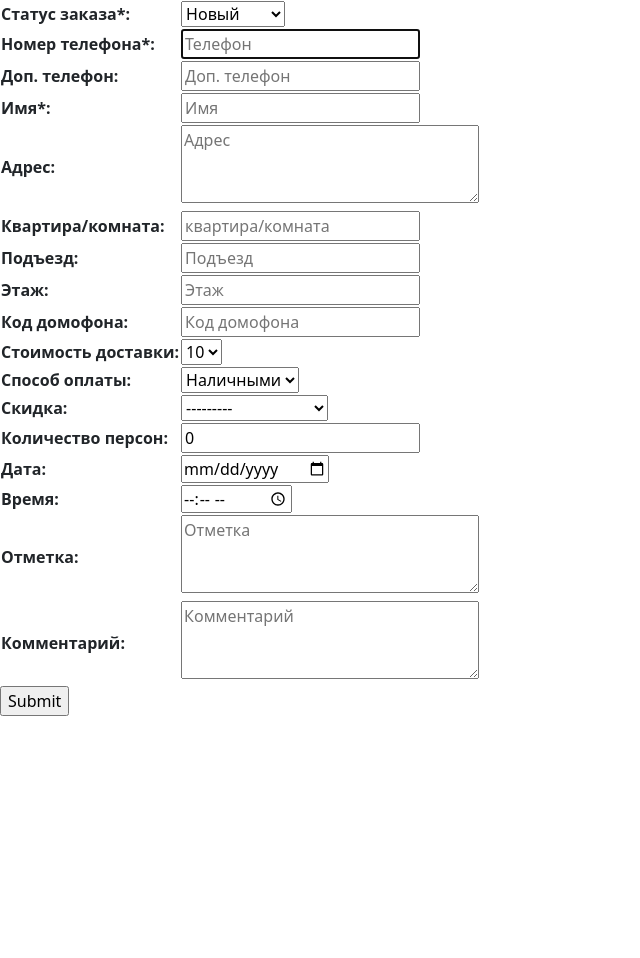
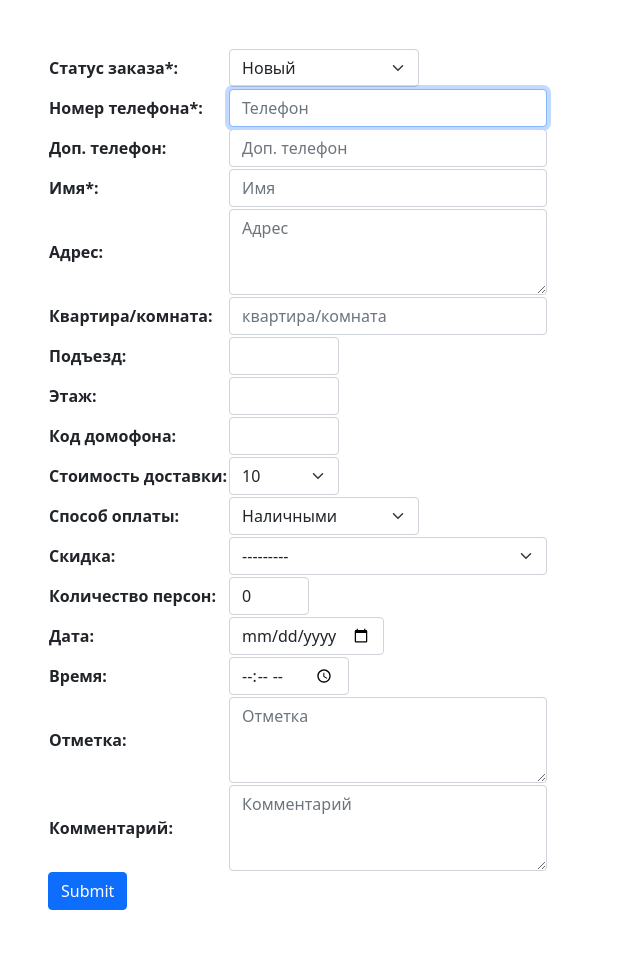
Before and after one commit to Coffe-Lake/MantiCRM, a Django app: page /new_order/ in a window 1280 px wide. Shown: the whole page, without its empty margins (0-640 px from the left). Before the commit the page ends 716 px from the top, so only its background shows below. Run offline with Django 3.2, Linux system fonts and the light colour scheme; tables that the repository leaves empty hold one stand-in row (values such as "Sample post").

Commit message:
Update Forms

```diff
--- a/clients/models.py
+++ b/clients/models.py
@@ -1,6 +1,8 @@
 from django.db import models
 
 from phonenumber_field.modelfields import PhoneNumberField
+
+
 # from orders.models import Order
 
 
--- a/orders/forms.py
+++ b/orders/forms.py
@@ -10,12 +10,22 @@ class NewOrderForm(forms.Form):
         ("NEW", 'Новый'),
         ("PREORDER", 'Предзаказ'),
     )
-    order_status = forms.ChoiceField(label="Статус заказа*", choices=ORDER_STATUS_CHOICES)
+    order_status = forms.ChoiceField(
+        label="Статус заказа*",
+        choices=ORDER_STATUS_CHOICES,
+        widget=forms.Select(
+            attrs={
+                'class': 'form-select',
+                'style': 'width: 190px'
+            }
+        )
+    )
     phone = forms.CharField(
         label="Номер телефона*",
         widget=forms.NumberInput(
             attrs={
                 'placeholder': 'Телефон',
+                'class': 'form-control form-control-md',
                 'autofocus': True,
                 'type': 'tel',
             }
@@ -27,6 +37,7 @@ class NewOrderForm(forms.Form):
         widget=forms.NumberInput(
             attrs={
                 'placeholder': 'Доп. телефон',
+                'class': 'form-control form-control-md',
                 'type': 'tel',
             }
         )
@@ -36,6 +47,7 @@ class NewOrderForm(forms.Form):
         widget=forms.TextInput(
             attrs={
                 'placeholder': 'Имя',
+                'class': 'form-control form-control-md',
             }
         )
     )
@@ -45,6 +57,7 @@ class NewOrderForm(forms.Form):
         widget=forms.Textarea(
             attrs={
                 'placeholder': "Адрес",
+                'class': 'form-control form-control-md',
                 'cols': 30,
                 'rows': 3
             }
@@ -56,6 +69,7 @@ class NewOrderForm(forms.Form):
         widget=forms.TextInput(
             attrs={
                 'placeholder': 'квартира/комната',
+                'class': 'form-control form-control-md',
             }
         )
     )
@@ -64,7 +78,8 @@ class NewOrderForm(forms.Form):
         required=False,
         widget=forms.TextInput(
             attrs={
-                'placeholder': 'Подъезд',
+                'class': 'form-control form-control-md',
+                'style': 'width: 110px',
             }
         )
     )
@@ -73,7 +88,8 @@ class NewOrderForm(forms.Form):
         required=False,
         widget=forms.TextInput(
             attrs={
-                'placeholder': 'Этаж',
+                'class': 'form-control form-control-md',
+                'style': 'width: 110px',
             }
         )
     )
@@ -82,22 +98,48 @@ class NewOrderForm(forms.Form):
         required=False,
         widget=forms.TextInput(
             attrs={
-                'placeholder': 'Код домофона',
+                'class': 'form-control form-control-md',
+                'style': 'width: 110px',
             }
         )
     )
-    delivery_price = forms.ModelChoiceField(label="Стоимость доставки", initial=0, queryset=DeliveryPrice.objects.all())
+    delivery_price = forms.ModelChoiceField(
+        label="Стоимость доставки",
+        initial=0,
+        queryset=DeliveryPrice.objects.all(),
+        widget=forms.Select(
+            attrs={
+                'class': 'form-select',
+                'style': 'width: 110px'
+            }
+        )
+    )
     PAY_METHOD_CHOICES = (
         ("CASH", 'Наличными'),
         ("ONLINE", 'Онлайн'),
         ("TERMINAL", 'Терминал'),
         ("TRANSFER", 'Переводом')
     )
-    pay = forms.ChoiceField(label="Способ оплаты", choices=PAY_METHOD_CHOICES)
+    pay = forms.ChoiceField(
+        label="Способ оплаты",
+        choices=PAY_METHOD_CHOICES,
+        widget=forms.Select(
+            attrs={
+                'class': 'form-select',
+                'style': 'width: 190px'
+            }
+        )
+    )
     discount_sum = forms.ModelChoiceField(
         label="Скидка",
         required=False,
-        queryset=Discounts.objects.all()
+        queryset=Discounts.objects.all(),
+        widget=forms.Select(
+            attrs={
+                'class': 'form-select',
+                'style': 'width: 100%',
+            }
+        )
     )
     # margin_order = forms.IntegerField(
     #     label="Наценка",
@@ -112,9 +154,13 @@ class NewOrderForm(forms.Form):
         label="Количество персон",
         initial=0,
         required=False,
-        widget=forms.TextInput(
+        widget=forms.NumberInput(
             attrs={
-                'placeholder': 'Персон',
+                'placeholder': 0,
+                'class': 'form-control form-control-md',
+                'style': 'width: 80px',
+                'min': '0',
+                'max': '255',
             }
         )
     )
@@ -124,6 +170,8 @@ class NewOrderForm(forms.Form):
         required=False,
         widget=forms.TextInput(
             attrs={
+                'class': 'form-control form-control-md',
+                'style': 'width: 155px',
                 'type': "date"
             }
         )
@@ -133,6 +181,8 @@ class NewOrderForm(forms.Form):
         required=False,
         widget=forms.TextInput(
             attrs={
+                'class': 'form-control form-control-md',
+                'style': 'width: 120px',
                 'type': "time"
             }
         )
@@ -143,6 +193,7 @@ class NewOrderForm(forms.Form):
         widget=forms.Textarea(
             attrs={
                 'placeholder': "Отметка",
+                'class': 'form-control form-control-md',
                 'cols': 30,
                 'rows': 3
             }
@@ -154,6 +205,7 @@ class NewOrderForm(forms.Form):
         widget=forms.Textarea(
             attrs={
                 'placeholder': "Комментарий",
+                'class': 'form-control form-control-md',
                 'cols': 30,
                 'rows': 3
             }
--- a/orders/models.py
+++ b/orders/models.py
@@ -14,7 +14,8 @@ class Order(models.Model):
         verbose_name="Тип клиента",
         on_delete=models.SET_NULL,
         null=True,
-        default=3,
+        default=0,
+        max_length=255,
     )
     ORDER_STATUS_CHOICES = (
         ("NEW", 'Новый'),
@@ -45,7 +46,7 @@ class Order(models.Model):
         verbose_name="Стоимость доставки",
         on_delete=models.SET_NULL,
         null=True,
-        default=0,
+        default='0',
         db_index=True
     )
     discount_sum = models.ForeignKey(
--- a/req.txt
+++ b/req.txt
@@ -1,12 +1,16 @@
 asgiref==3.4.1
 Django==3.2.6
+django-cors-headers==3.10.0
 django-js-asset==1.2.2
 django-mptt==0.13.4
 django-phonenumber-field==5.2.0
+djangorestframework==3.12.4
+djangorestframework-simplejwt==5.0.0
 phonenumbers==8.12.31
 Pillow==8.3.1
 postgres==4.0
 psycopg2-binary==2.9.1
 psycopg2-pool==1.1
+PyJWT==2.3.0
 pytz==2021.1
 sqlparse==0.4.1
--- a/templates/orders/new_order.html
+++ b/templates/orders/new_order.html
@@ -1,11 +1,12 @@
 {% extends 'base.html' %}
+{% load static %}
 
 {% block content %}
-    <form method="POST" action="">
+    <form method="POST" action="" class="m-5">
         {% csrf_token %}
         <table>
             {{ form.as_table }}
         </table>
-        <input type="submit">
+        <input type="submit" class="btn btn-primary">
     </form>
 {% endblock content %}
```
